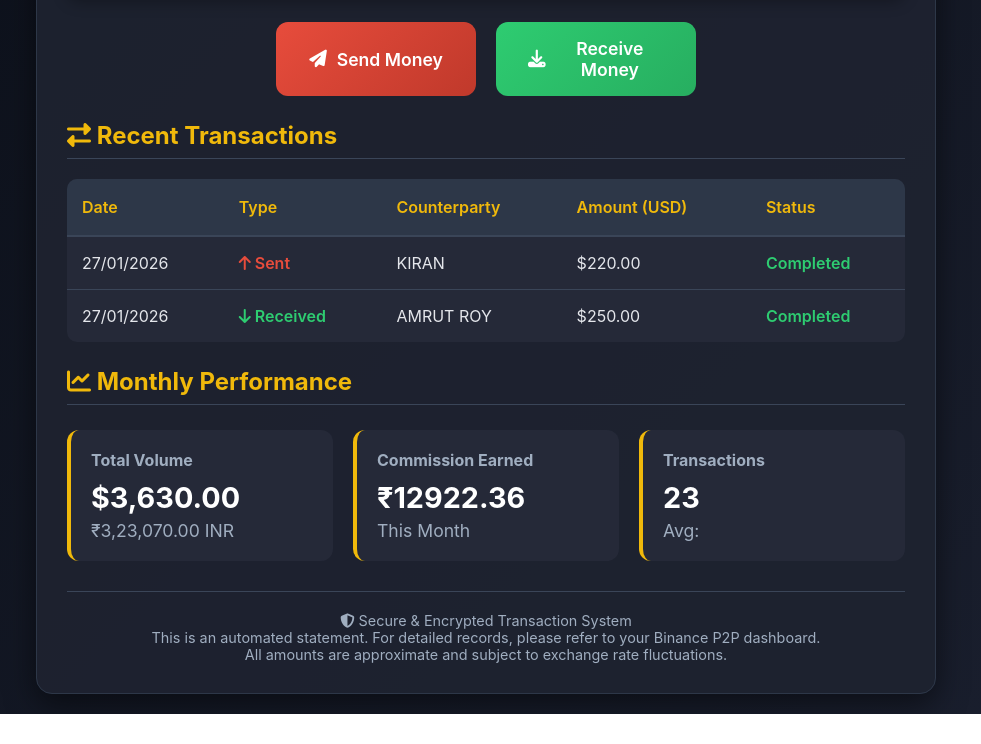
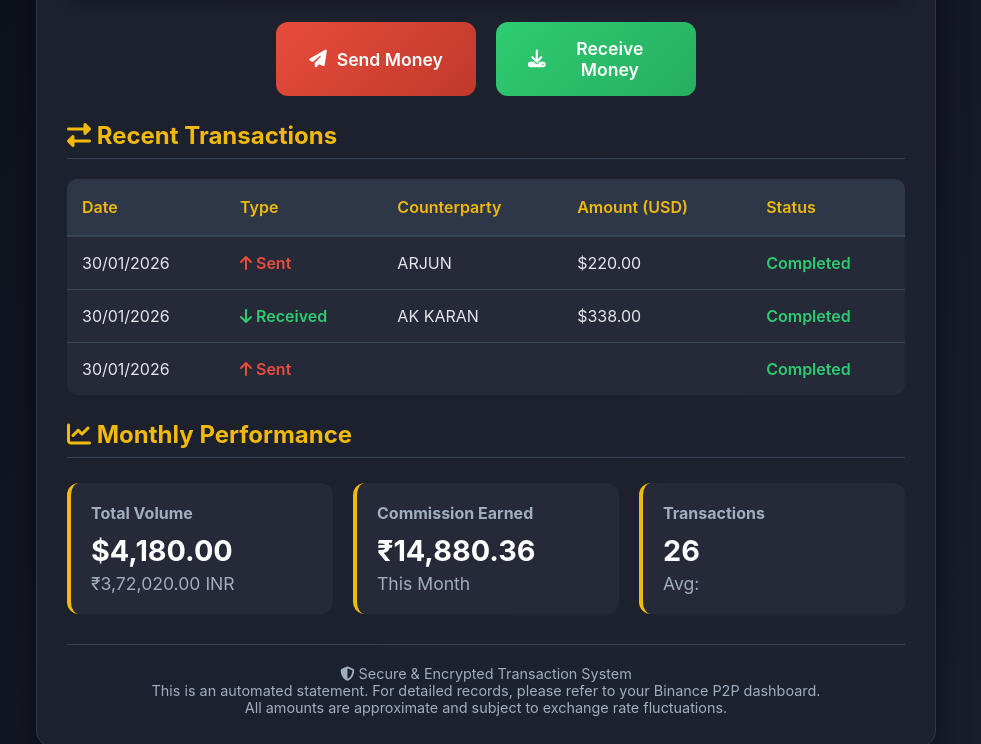
Before and after one commit to ganeshsavi-crypto/SHREEMATKABOSS, a plain HTML site: page dashboard.html in a window 1280 px wide. Shown: the part 478-1222 px from the top of the page, without its empty margins (154-1135 px from the left). Before the commit the page ends 1192 px from the top, so only its background shows below. Drawn offline with Linux system fonts and the light colour scheme.

Commit message:
Update account details and transaction summary

```diff
--- a/dashboard.html
+++ b/dashboard.html
@@ -306,10 +306,10 @@
                 <span style="font-size: 1.3rem; font-weight: 600; color: white;">GANESH SIDDHARTH PATIL</span>
             </div>
             <div class="balance-amount">
-                $ 515.00 USD
+                $ 620.00 USD
             </div>
             <div style="text-align: center; color: #a0aec0; font-size: 0.9rem;">
-                Statement Date: 27 January 2026
+                Statement Date: 31 January 2026
             </div>
         </div>
 
@@ -337,17 +337,24 @@
             </thead>
             <tbody>
                 <tr>
-                    <td>27/01/2026</td>
+                    <td>30/01/2026</td>
                     <td class="type-sent"><i class="fas fa-arrow-up"></i> Sent</td>
-                    <td>KIRAN</td>
+                    <td>ARJUN</td>
                     <td>$220.00</td>
                     <td><span style="color: #2ecc71; font-weight: 600;">Completed</span></td>
                 </tr>
                 <tr>
-                    <td>27/01/2026</td>
+                    <td>30/01/2026</td>
                     <td class="type-received"><i class="fas fa-arrow-down"></i> Received</td>
-                    <td>AMRUT ROY</td>
-                    <td>$250.00</td>
+                    <td>AK KARAN</td>
+                    <td>$338.00</td>
+                    <td><span style="color: #2ecc71; font-weight: 600;">Completed</span></td>
+                </tr>
+                <tr>
+                    <td>30/01/2026</td>
+                    <td class="type-sent"><i class="fas fa-arrow-up"></i> Sent</td>
+                    <td></td>
+                    <td></td>
                     <td><span style="color: #2ecc71; font-weight: 600;">Completed</span></td>
                 </tr>
             </tbody>
@@ -358,17 +365,17 @@
         <div class="summary-cards">
             <div class="card">
                 <h3>Total Volume</h3>
-                <div class="value">$3,630.00</div>
-                <div class="sub-value">₹3,23,070.00 INR</div>
+                <div class="value">$4,180.00</div>
+                <div class="sub-value">₹3,72,020.00 INR</div>
             </div>
             <div class="card">
                 <h3>Commission Earned</h3>
-                <div class="value">₹12922.36</div>
+                <div class="value">₹14,880.36</div>
                 <div class="sub-value">This Month</div>
             </div>
             <div class="card">
                 <h3>Transactions</h3>
-                <div class="value">23</div>
+                <div class="value">26</div>
                 <div class="sub-value">Avg:</div>
             </div>
         </div>
```
